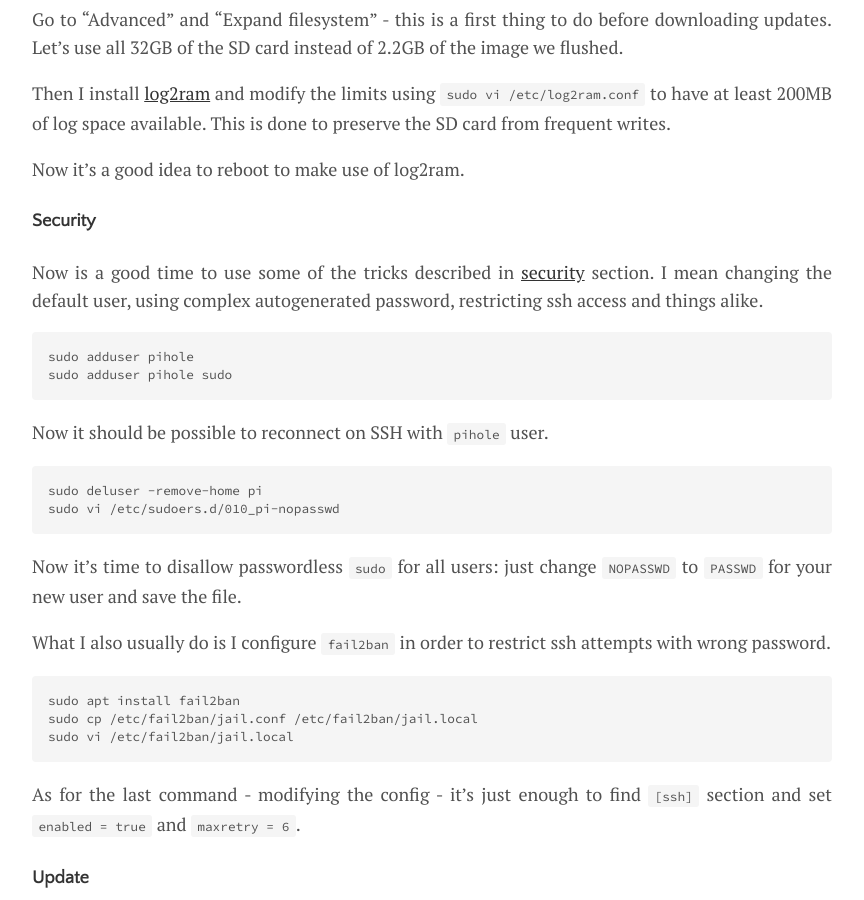
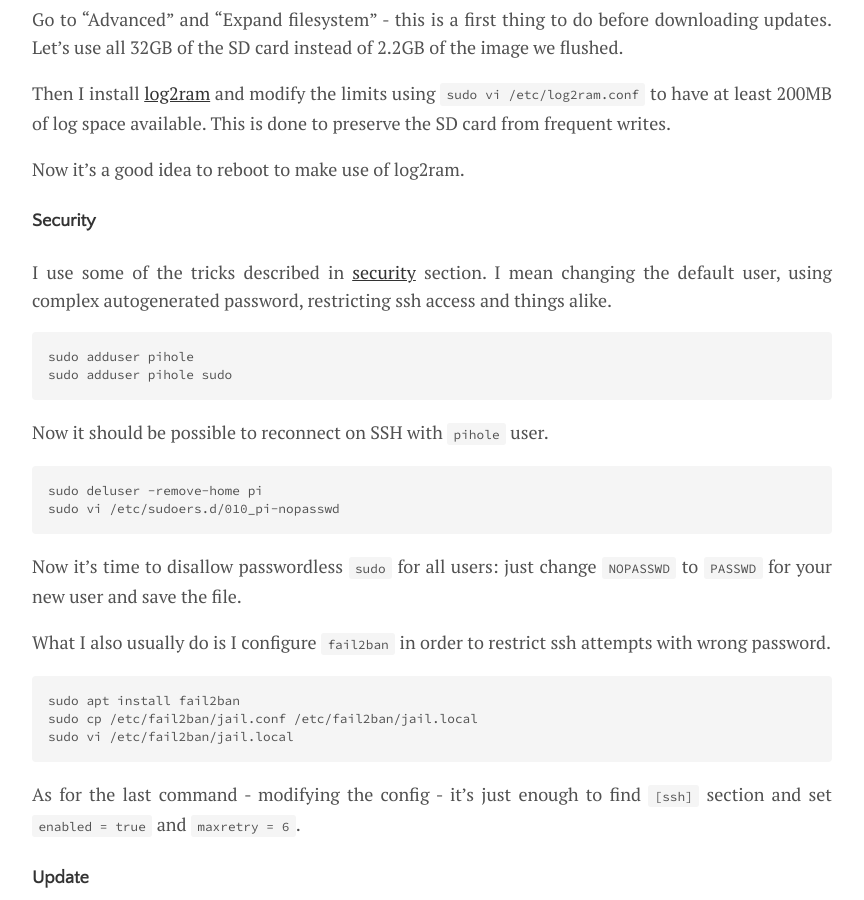
Before and after one commit to ribtoks/code-jamming, a Jekyll site: the page built from _posts/2019-09-25-raspberrypi-setup.md, in a window 1280 px wide and 900 px high, scrolled down 1812 px. Shown: the whole window, without its empty margins (208-1072 px from the left). Built offline with Jekyll 4.4.1, drawn with Linux system fonts in a browser that asks for light colours; nearby versions of some CDN libraries; comment, search, counter and statistics services are not loaded.

Commit message:
Cosmetic fixes

````diff
--- a/_posts/2019-09-25-raspberrypi-setup.md
+++ b/_posts/2019-09-25-raspberrypi-setup.md
@@ -56,7 +56,7 @@ Now it's a good idea to reboot to make use of log2ram.
 
 #### Security
 
-Now is a good time to use some of the tricks described in [security](https://www.raspberrypi.org/documentation/configuration/security.md) section. I mean changing the default user, using complex autogenerated password, restricting ssh access and things alike.
+I use some of the tricks described in [security](https://www.raspberrypi.org/documentation/configuration/security.md) section. I mean changing the default user, using complex autogenerated password, restricting ssh access and things alike.
 
 ```
 sudo adduser pihole
````
